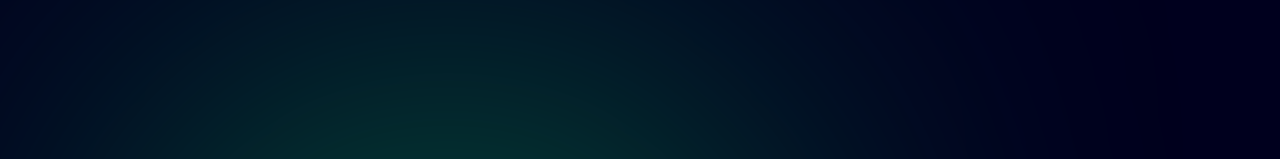
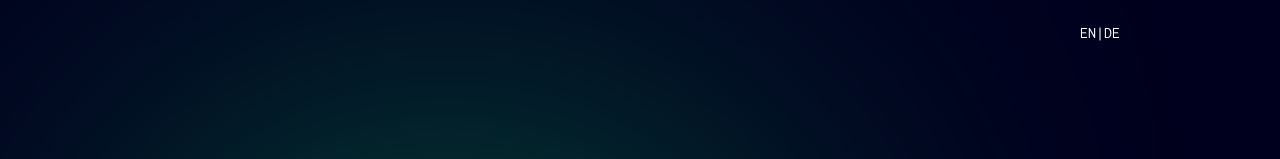
Before and after one commit to CodeModeYT/Portfolio, a React (Create React App) app: page / in a window 1280 px wide. Shown: the top 159 px of the page. Built offline with nearby package versions, Linux system fonts and the light colour scheme.

Commit message:
Added language selector

```diff
--- a/package.json
+++ b/package.json
@@ -10,8 +10,10 @@
     "@types/node": "^16.18.104",
     "@types/react": "^18.3.3",
     "@types/react-dom": "^18.3.0",
+    "i18next": "^23.12.2",
     "react": "^18.3.1",
     "react-dom": "^18.3.1",
+    "react-i18next": "^15.0.0",
     "react-scripts": "5.0.1",
     "react-type-animation": "^3.2.0",
     "typescript": "^4.9.5",
--- a/src/App.tsx
+++ b/src/App.tsx
@@ -1,13 +1,13 @@
 // App.tsx
 import React from 'react';
 import HeroSection from './components/Hero';
-
+import LanguageSelector from './components/LangChange'
 
 const App: React.FC = () => {
-  const texts: string[] = ['Hello World!', 'Welcome to React.', 'Enjoy your stay!'];
 
   return (
     <div className="App">
+      <LanguageSelector />
       <HeroSection />
     </div>
   );
--- a/src/components/Hero.tsx
+++ b/src/components/Hero.tsx
@@ -1,13 +1,16 @@
 import React from 'react';
 import { TypeAnimation } from 'react-type-animation';
 import ProfileImage from './ProfileImage';
+import { useTranslation } from 'react-i18next';
+
 
 const HeroSection: React.FC = () => {
+    const [t, i18n] = useTranslation("global");
     return (
         <div className="HeroSection">
             <ProfileImage/>
             <div className="text-container">
-                <h3>Hey there, my name is</h3>
+                <h3>{t("herosec.greeting")}</h3>
                 <h1>Tillmann Menzer</h1>
                 <div className="inline-container">
                     <h2>I'm a</h2>
--- /dev/null
+++ b/src/components/LangChange.tsx
@@ -0,0 +1,22 @@
+import React from 'react';
+import { useTranslation } from 'react-i18next';
+
+const LanguageSelector: React.FC = () => {
+    const [t, i18n] = useTranslation("global");
+
+    const handleChangeLanguage = (lang: string) => {
+        i18n.changeLanguage(lang);
+    }
+
+    return(
+        <div className="parent-langsel">
+            <div className="language-selector">
+                <p onClick={() => handleChangeLanguage('en')}>EN</p>
+                <p>|</p>
+                <p onClick={() => handleChangeLanguage('de')}>DE</p>
+            </div>
+        </div>
+    )
+}
+
+export default LanguageSelector;
--- a/src/index.css
+++ b/src/index.css
@@ -28,8 +28,19 @@ img {
   border-radius: 50%;
 }
 
+/* ======== LANGUAGE SELECTOR ======== */
+.parent-langsel {
+  display: flex;
+  justify-content: flex-end;
+  width: 100%;
+}
+
+.language-selector {
+  display: flex;
+  align-items: center;
+}
+
 /* ======== IMAGE & BLURR STYLE ======== */
-/* src/BlurImage.css */
 .container {
   position: relative;
   display: inline-block;
--- a/src/index.tsx
+++ b/src/index.tsx
@@ -3,13 +3,33 @@ import ReactDOM from 'react-dom/client';
 import './index.css';
 import App from './App';
 import reportWebVitals from './reportWebVitals';
+import global_en from './translations/en/global.json'
+import global_de from './translations/de/global.json'
+import i18next from 'i18next';
+import { I18nextProvider } from 'react-i18next';
+
+i18next.init({
+    interpolation: {escapeValue: false},
+    lng: 'en',
+    resources: {
+        en: {
+            global: global_en,
+        },
+        de: {
+            global: global_de,
+        }
+    },
+
+})
 
 const root = ReactDOM.createRoot(
   document.getElementById('root') as HTMLElement
 );
 root.render(
   <React.StrictMode>
-    <App />
+    <I18nextProvider i18n={i18next}>
+      <App />
+    </I18nextProvider>
   </React.StrictMode>
 );
 
--- /dev/null
+++ b/src/translations/de/global.json
@@ -0,0 +1,6 @@
+{
+    "herosec": {
+        "greeting": "Hey, ich bin",
+        "ima": "Ich bin"
+    }
+}
--- /dev/null
+++ b/src/translations/en/global.json
@@ -0,0 +1,6 @@
+{
+    "herosec": {
+        "greeting": "Hey there, my name is",
+        "ima": "I'm a"
+    }
+}
```
Also changed, not shown: 1 other file (tests, documents, lock files or other folders).
